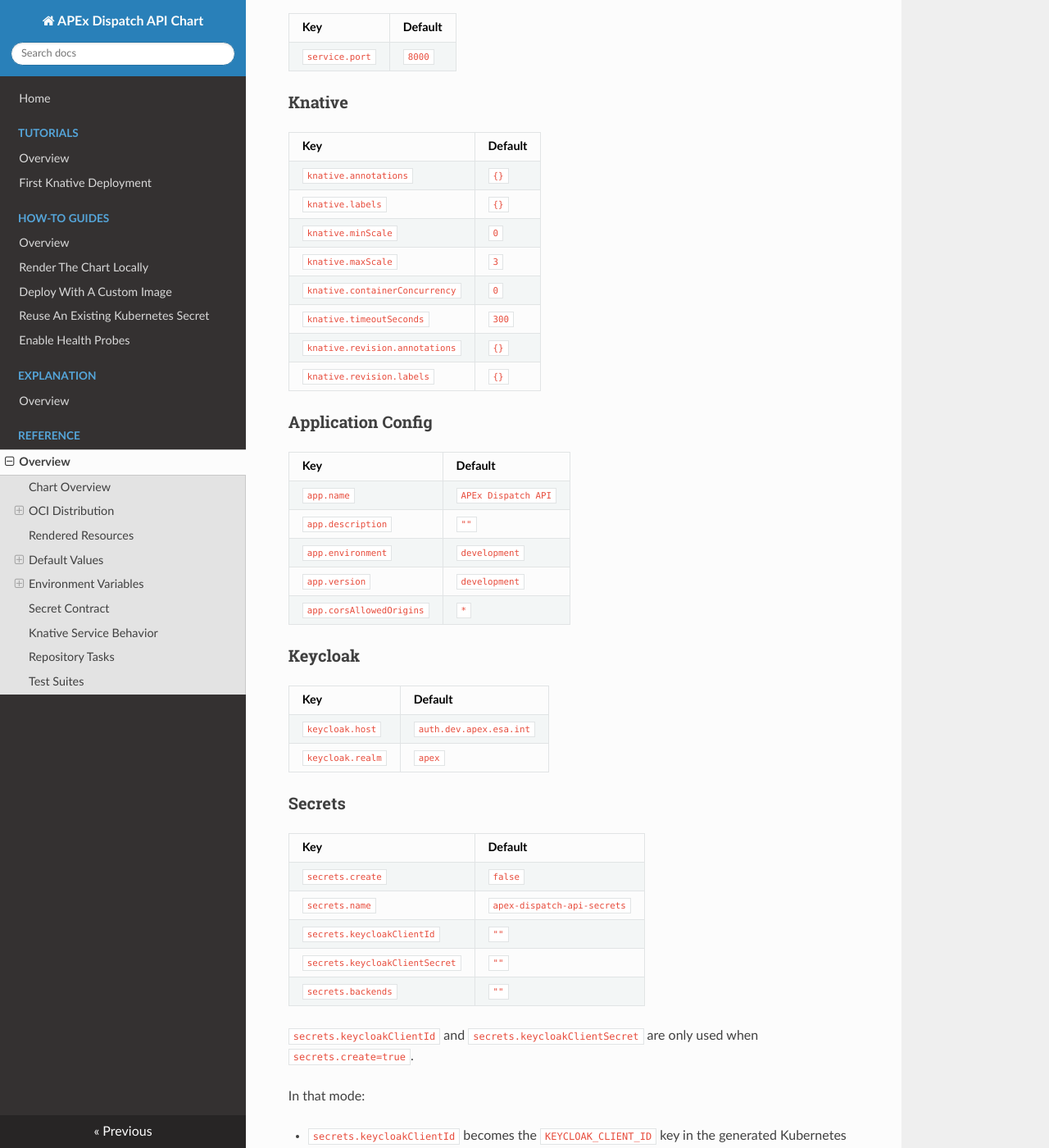
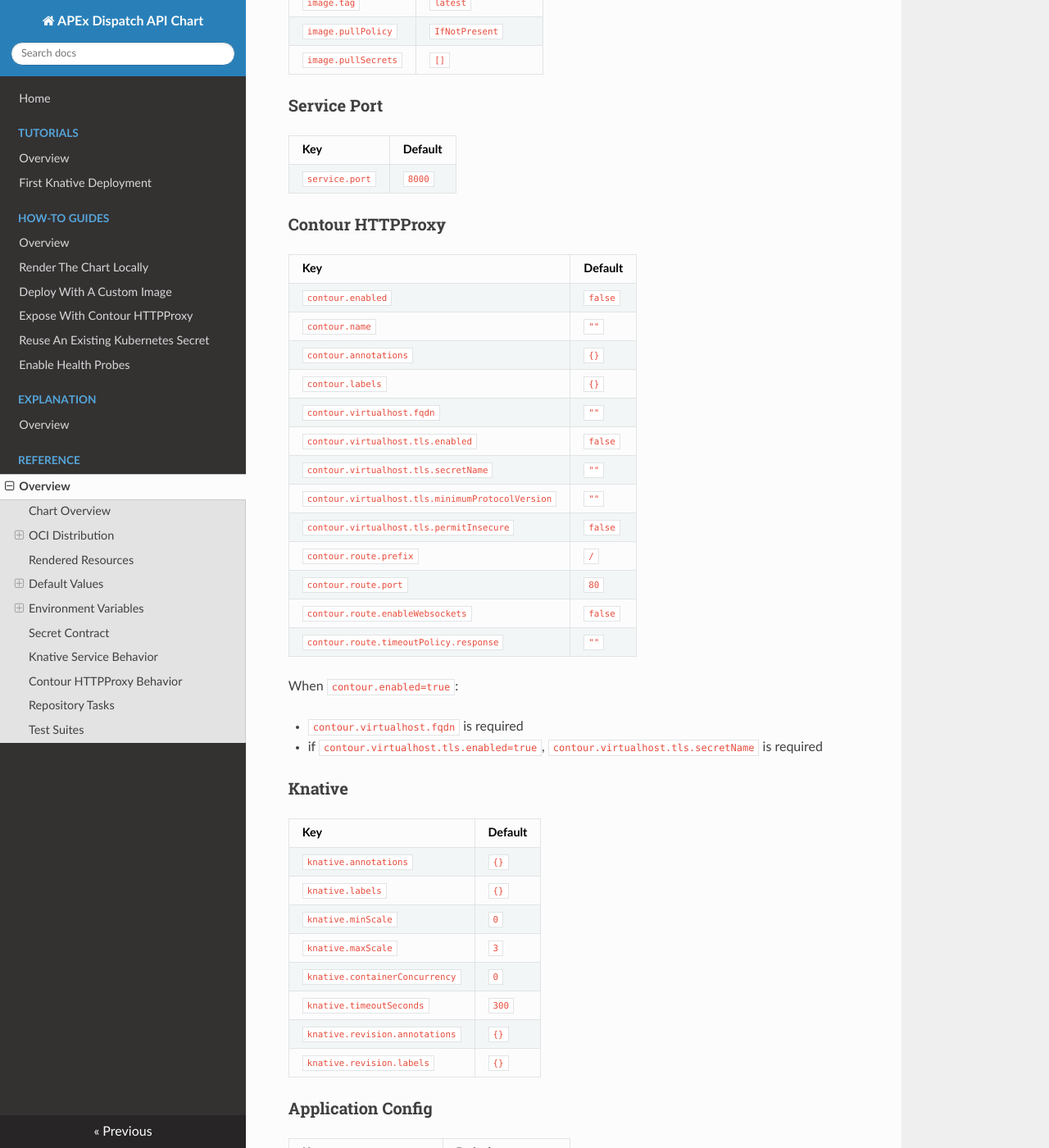
Before and after one commit to ESA-APEx/apex_dispatch_api_chart, an MkDocs documentation site: the page built from docs/reference/index.md, in a window 1280 px wide and 1400 px high, scrolled down 1756 px. Shown: the whole window at 82% size. Built offline with MkDocs 1.6.1, drawn with Linux system fonts in a browser that asks for light colours; nearby versions of some CDN libraries; some of the changed text lies outside the part shown.

Commit message:
update chart defaults and routing behavior for Contour plus Knative

```diff
--- a/docs/reference/index.md
+++ b/docs/reference/index.md
@@ -7,10 +7,12 @@ This page is the technical lookup for the APEx Dispatch API Knative Helm chart.
 - Chart path: `charts/`
 - Chart API version: `v2`
 - Workload kind: `serving.knative.dev/v1` `Service`
+- Optional ingress kind: `projectcontour.io/v1` `HTTPProxy`
 - OCI artifact: `oci://ghcr.io/esa-apex/helm/apex-dispatch-api`
 - OCI package page: [GitHub Container Registry package](https://github.com/ESA-APEx/apex_dispatch_api_chart/pkgs/container/helm%2Fapex-dispatch-api)
 - Main templates:
   - `templates/service.yaml`
+  - `templates/httpproxy.yaml`
   - `templates/configmap.yaml`
   - `templates/secret.yaml`
 
@@ -44,6 +46,10 @@ The chart can render these Kubernetes resources:
 - Knative `Service`
   - API version: `serving.knative.dev/v1`
   - Purpose: deploy the FastAPI container with Knative Serving
+- Contour `HTTPProxy`
+  - Rendered only when `contour.enabled=true`
+  - API version: `projectcontour.io/v1`
+  - Purpose: publish the Knative service with host/path routing and optional TLS
 
 ## Default Values
 
@@ -69,6 +75,29 @@ The chart can render these Kubernetes resources:
 | Key | Default |
 | --- | --- |
 | `service.port` | `8000` |
+
+### Contour HTTPProxy
+
+| Key | Default |
+| --- | --- |
+| `contour.enabled` | `false` |
+| `contour.name` | `""` |
+| `contour.annotations` | `{}` |
+| `contour.labels` | `{}` |
+| `contour.virtualhost.fqdn` | `""` |
+| `contour.virtualhost.tls.enabled` | `false` |
+| `contour.virtualhost.tls.secretName` | `""` |
+| `contour.virtualhost.tls.minimumProtocolVersion` | `""` |
+| `contour.virtualhost.tls.permitInsecure` | `false` |
+| `contour.route.prefix` | `/` |
+| `contour.route.port` | `80` |
+| `contour.route.enableWebsockets` | `false` |
+| `contour.route.timeoutPolicy.response` | `""` |
+
+When `contour.enabled=true`:
+
+- `contour.virtualhost.fqdn` is required
+- if `contour.virtualhost.tls.enabled=true`, `contour.virtualhost.tls.secretName` is required
 
 ### Knative
 
@@ -195,6 +224,16 @@ The rendered Knative service includes:
 - optional `nodeSelector`, `affinity`, and `tolerations`
 - optional extra environment variables and `envFrom` entries
 
+## Contour HTTPProxy Behavior
+
+When enabled, the rendered `HTTPProxy` includes:
+
+- route condition prefix from `contour.route.prefix`
+- backend service name matching the Knative service full name
+- backend service port from `contour.route.port`
+- optional metadata annotations and labels
+- optional TLS termination using `contour.virtualhost.tls.*`
+
 ## Repository Tasks
 
 The current [`Taskfile.yaml`](/data/work/github/apex/apex_dispatch_api_chart/Taskfile.yaml:1)
--- a/mkdocs.yml
+++ b/mkdocs.yml
@@ -12,6 +12,7 @@ nav:
       - Overview: how-to/index.md
       - Render The Chart Locally: how-to/render-the-chart-locally.md
       - Deploy With A Custom Image: how-to/deploy-with-a-custom-image.md
+      - Expose With Contour HTTPProxy: how-to/expose-with-contour-httpproxy.md
       - Reuse An Existing Kubernetes Secret: how-to/reuse-an-existing-secret.md
       - Enable Health Probes: how-to/enable-health-probes.md
   - Explanation:
```
Also changed, not shown: README.md (+13 -1 lines), docs/how-to/expose-with-contour-httpproxy.md (added, +59 -0 lines), docs/how-to/index.md (+1 -0 lines), 14 other files.
